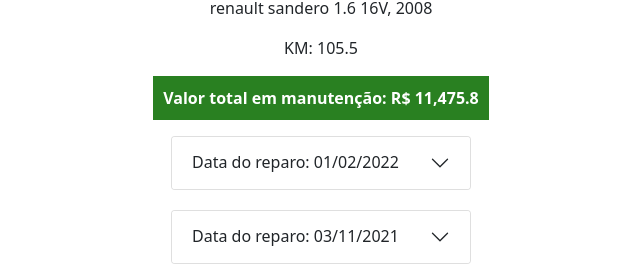
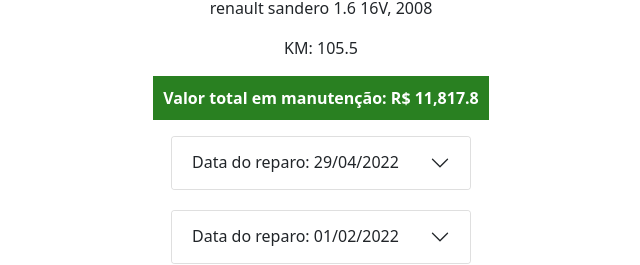
Before and after one commit to cpwaldow/car-repair, a React (Create React App) app: page / in a window 1280 px wide. Shown: the part 248-513 px from the top of the page, without its empty margins (319-959 px from the left). Built offline with nearby package versions, Linux system fonts and the light colour scheme.

Commit message:
troca de oleo abril 2022

```diff
--- a/src/App.js
+++ b/src/App.js
@@ -123,6 +123,13 @@
     price: 2102,
   };
 
+  const decimoPrimeiro = {
+    date: '29/04/2022',
+    products: ['filtro de óleo', 'filtro de ar motor', 'filtro de combustível', 'óleo motor 10w40 Elaion',],
+    services: [],
+    price: 342,
+  };
+
   const roda = {
     date: '15/08/2020',
     products: ['2 rodas traseitas', 'valvula'],
@@ -149,7 +156,8 @@
     oitavo.price +
     nono.price +
     decimo.price +
-    roda.price;
+    roda.price +
+    decimoPrimeiro.price;
 
   return (
     <div className='container'>
@@ -157,6 +165,7 @@
       <p className='totalPrice'>
         Valor total em manutenção: R$ {valorTotal.toLocaleString()}
       </p>
+      <Problems repato={decimoPrimeiro} />
       <Problems repato={decimo} />
       <Problems repato={nono} />
       <Problems repato={oitavo} />
```
